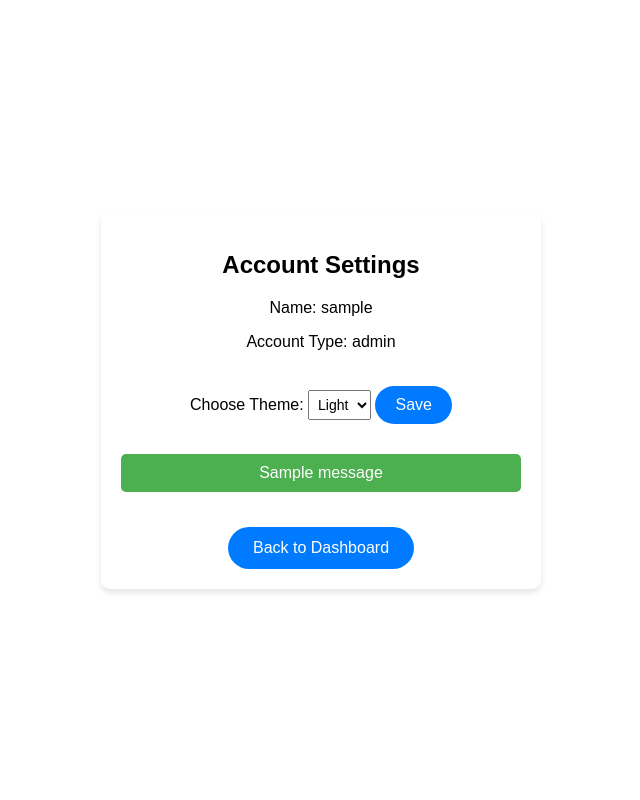
After one commit to GiadaOttaiano/SystemSecurity, a Flask app: template HW4/templates/account_settings.html in a window 1280 px wide. The commit adds this page. Shown: the whole page, without its empty margins (319-959 px from the left). Run offline with Flask 3, Linux system fonts and the light colour scheme; the template is opened without the code that fills it: most values are stand-ins (such as "Sample title", 1, 10 or a date in 2020); one stand-in notice (Sample message) is shown.

Commit message:
Add files via upload

```diff
--- a/HW4/app.py
+++ b/HW4/app.py
@@ -44,8 +44,9 @@ def login():
 
         return redirect("/dashboard")
 
-    except requests.exceptions.RequestException as e:
-        return f"Login failed: {e}", 401
+    except requests.exceptions.RequestException:
+        flash("Invalid credentials. Please try again.", "error")  # Messaggio di errore
+        return redirect("/")  # Torna alla pagina di login
 
 @app.route("/dashboard", methods=["GET", "POST"])
 def dashboard():
@@ -79,6 +80,39 @@ def dashboard():
             return f"Failed to update theme: {e}", 500
 
     return render_template("dashboard.html", username=username, theme=theme, role=role)
+
+@app.route("/account-settings", methods=["GET", "POST"])
+def account_settings():
+    if "vault_token" not in session:
+        return redirect("/")
+
+    username = session["username"]
+    role = session.get("role", "standard")
+    theme = session.get("theme", "light")
+
+    if request.method == "POST":
+        # Aggiorna il tema selezionato
+        new_theme = request.form.get("theme")
+        try:
+            url = f"{VAULT_ADDR}/v1/kv/data/secret/webapp/{username}"
+            headers = {"X-Vault-Token": session["vault_token"]}
+            response = requests.get(url, headers=headers, verify=VAULT_VERIFY)
+            response.raise_for_status()
+
+            secret_data = response.json().get("data", {}).get("data", {})
+            secret_data["theme"] = new_theme
+            payload = {"data": secret_data}
+
+            # Salva il tema aggiornato su Vault
+            response = requests.post(url, headers=headers, json=payload, verify=VAULT_VERIFY)
+            response.raise_for_status()
+
+            session["theme"] = new_theme
+            flash("Theme updated successfully!", "success")
+        except requests.exceptions.RequestException as e:
+            flash(f"Failed to update theme: {e}", "error")
+
+    return render_template("account_settings.html", username=username, role=role, theme=theme)
 
 @app.route("/change-password", methods=["GET", "POST"])
 def change_password():
--- /dev/null
+++ b/HW4/templates/account_settings.html
@@ -0,0 +1,143 @@
+<!DOCTYPE html>
+<html lang="en">
+<head>
+    <meta charset="UTF-8">
+    <meta name="viewport" content="width=device-width, initial-scale=1.0">
+    <title>Account Settings</title>
+    <style>
+        body {
+            font-family: Arial, sans-serif;
+            margin: 0;
+            padding: 0;
+            display: flex;
+            justify-content: center;
+            align-items: center;
+            height: 100vh;
+            background-color: {{ '#333' if theme == 'dark' else '#fff' }};
+            color: {{ '#fff' if theme == 'dark' else '#000' }};
+        }
+
+        .account-settings-container {
+            background-color: rgba(255, 255, 255, 0.9);
+            padding: 20px;
+            border-radius: 10px;
+            max-width: 400px;
+            width: 100%;
+            text-align: center;
+            box-shadow: 0 4px 6px rgba(0, 0, 0, 0.1);
+        }
+
+        .flash {
+            margin-top: 30px; /* Spostato verso il basso */
+            margin-bottom: 15px;
+            padding: 10px;
+            border-radius: 5px;
+        }
+
+        .flash.success {
+            background-color: #4caf50;
+            color: white;
+        }
+
+        .flash.error {
+            background-color: #f44336;
+            color: white;
+        }
+
+        form {
+            margin-top: 20px;
+        }
+
+        select {
+            padding: 5px;
+            font-size: 14px;
+        }
+
+        button {
+            padding: 10px 20px;
+            font-size: 16px;
+            margin-top: 15px;
+            cursor: pointer;
+            background-color: #007bff; /* Colore blu del bottone */
+            color: white;
+            border-radius: 25px; /* Bordo arrotondato */
+            border: none;
+            transition: background-color 0.3s, transform 0.2s ease;
+        }
+
+        button:hover {
+            background-color: #0056b3; /* Colore blu scuro al passaggio del mouse */
+            transform: translateY(-2px); /* Leggera animazione quando il mouse passa sopra */
+        }
+
+        .back-btn {
+            display: inline-block;
+            margin-top: 20px;
+            padding: 12px 25px;
+            background-color: #007bff; /* Colore blu del bottone */
+            color: white;
+            border-radius: 30px;
+            font-size: 16px;
+            text-decoration: none;
+            transition: background-color 0.3s;
+        }
+
+        .back-btn:hover {
+            background-color: #0056b3; /* Colore blu scuro al passaggio del mouse */
+        }
+
+        /* Imposta sempre il colore nero per il testo */
+        h2, p, label {
+            color: #000 !important; /* Colore sempre nero per il titolo, i paragrafi e le etichette */
+        }
+
+        /* Mantieni il colore fisso per il testo del logout */
+        .logout-btn {
+            display: inline-block;
+            margin-top: 20px;
+            padding: 10px 20px;
+            background-color: #f44336;
+            color: white;
+            text-align: center;
+            border-radius: 5px;
+            text-decoration: none;
+            font-weight: bold;
+            transition: background-color 0.3s;
+        }
+
+        .logout-btn:hover {
+            background-color: #d32f2f;
+        }
+    </style>
+</head>
+<body>
+    <div class="account-settings-container">
+        <h2>Account Settings</h2>
+        <p>Name: {{ username }}</p>
+        <p>Account Type: {{ role }}</p>
+
+        <form method="POST">
+            <label for="theme">Choose Theme:</label>
+            <select name="theme" id="theme">
+                <option value="light" {% if theme == 'light' %}selected{% endif %}>Light</option>
+                <option value="dark" {% if theme == 'dark' %}selected{% endif %}>Dark</option>
+            </select>
+            <button type="submit">Save</button>
+        </form>
+
+        {% with messages = get_flashed_messages(with_categories=true) %}
+            {% if messages %}
+                <div class="flash-messages">
+                    {% for category, message in messages %}
+                        <div class="flash {{ category }}">
+                            {{ message }}
+                        </div>
+                    {% endfor %}
+                </div>
+            {% endif %}
+        {% endwith %}
+
+        <a href="/dashboard" class="back-btn">Back to Dashboard</a>
+    </div>
+</body>
+</html>
```
Also changed, not shown: HW4/static/account_settings.css (added, +59 -0 lines), HW4/static/login.css (+22 -0 lines), HW4/templates/dashboard.html (+58 -25 lines), HW4/templates/login.html (+14 -3 lines).
